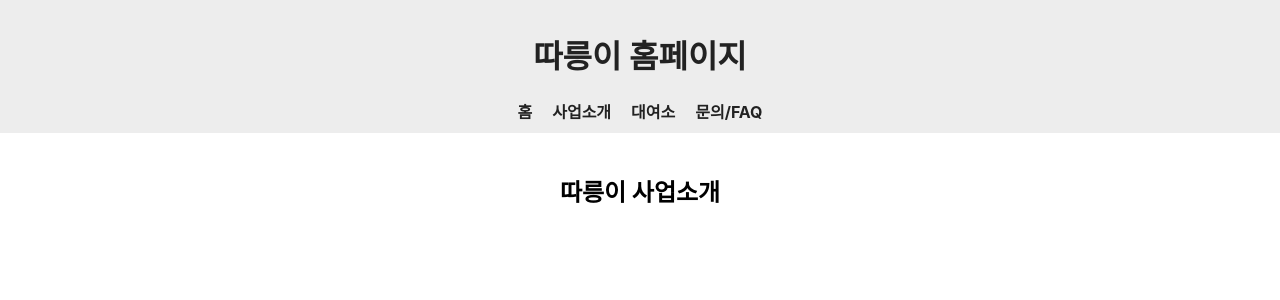
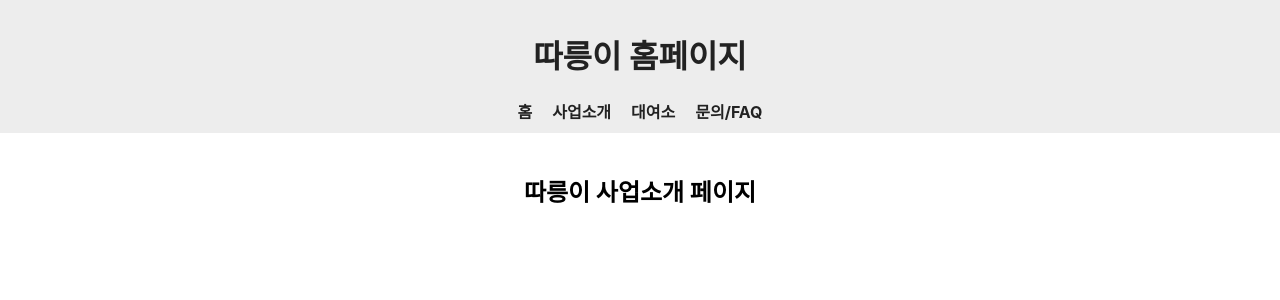
Before and after one commit to 2nd-DBDV/DB_Project-FE, a React (Create React App) app in the folder db-frontend/: page /bike_info in a window 1280 px wide. Shown: the top 300 px of the page. Built offline with nearby package versions, Linux system fonts and the light colour scheme.

Commit message:
change BikeInfo

```diff
--- a/db-frontend/src/pages/BikeInfo.jsx
+++ b/db-frontend/src/pages/BikeInfo.jsx
@@ -9,7 +9,7 @@ const BikeInfoContainer = styled.div`
 const BikeInfo = () => {
   return (
     <BikeInfoContainer>
-      <h2>따릉이 사업소개</h2>
+      <h2>따릉이 사업소개 페이지</h2>
     </BikeInfoContainer>
   );
 };
```
